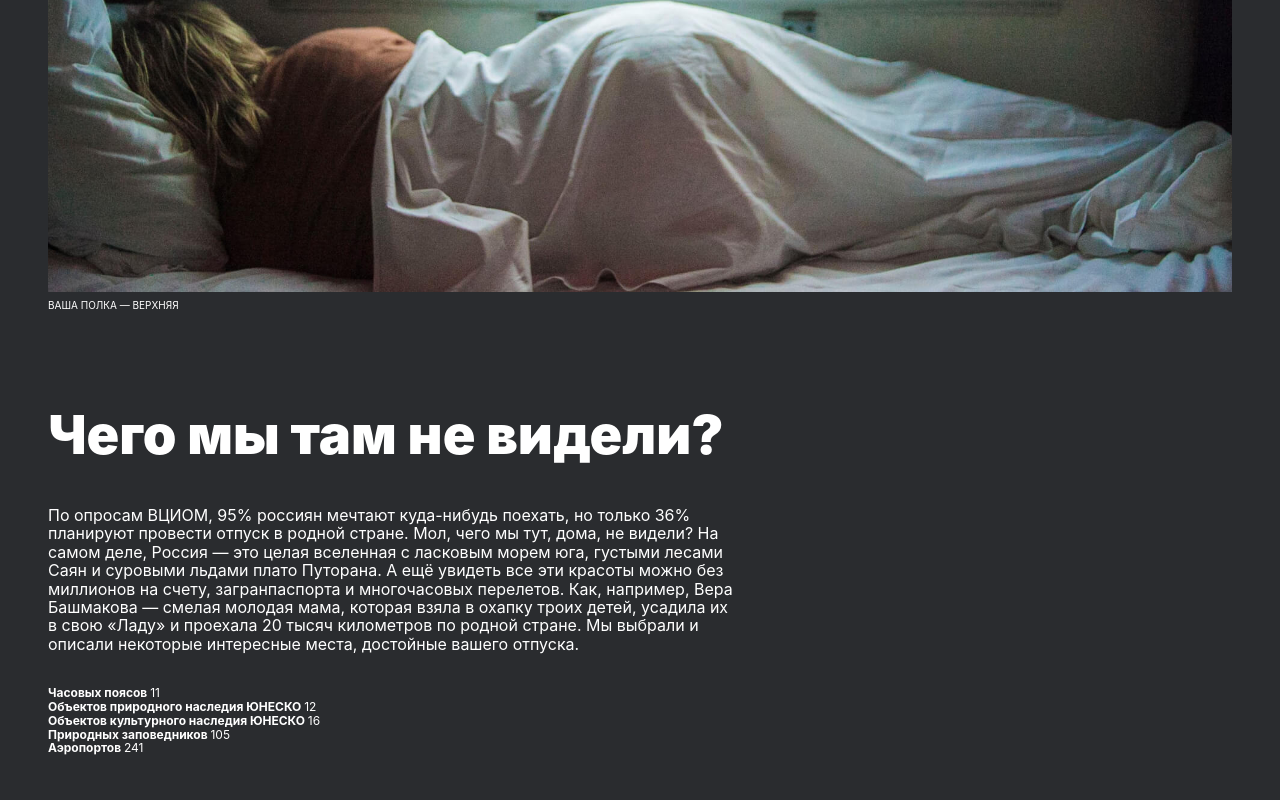
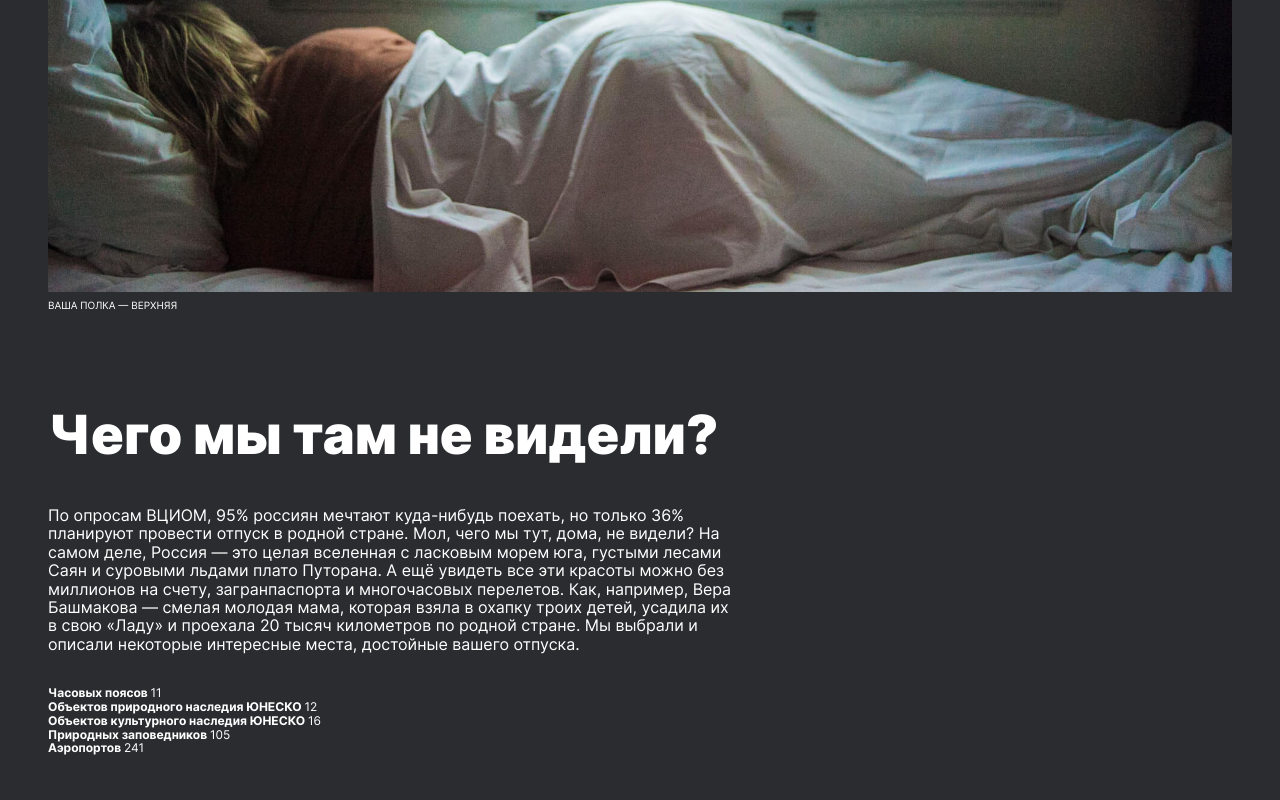
Before and after one commit to igoKas/russian-travel, a plain HTML site: page index.html in a window 1280 px wide. Shown: the part 956-1756 px from the top of the page. Drawn offline with Linux system fonts and the light colour scheme; the site is published under a folder, as on GitHub Pages, so addresses that start at the root find nothing.

Commit message:
Исправлены пути к шрифтам

```diff
--- a/blocks/root/root.css
+++ b/blocks/root/root.css
@@ -3,8 +3,8 @@
 	font-style:  normal;
 	font-weight: 400;
 	font-display: swap;
-	src: url("/fonts/Inter-Regular.woff2") format("woff2"),
-		 url("/fonts/Inter-Regular.woff") format("woff");
+	src: url("../../fonts/Inter-Regular.woff2") format("woff2"),
+		 url("../../fonts/Inter-Regular.woff") format("woff");
 }
 
 @font-face {
@@ -12,8 +12,8 @@
 	font-style:  normal;
 	font-weight: 700;
 	font-display: swap;
-	src: url("/fonts/Inter-Bold.woff2") format("woff2"),
-		 url("/fonts/Inter-Bold.woff") format("woff");
+	src: url("../../fonts/Inter-Bold.woff2") format("woff2"),
+		 url("../../fonts/Inter-Bold.woff") format("woff");
 }
 
 @font-face {
@@ -21,8 +21,8 @@
 	font-style:  normal;
 	font-weight: 900;
 	font-display: swap;
-	src: url("/fonts/Inter-Black.woff2") format("woff2"),
-		 url("/fonts/Inter-Black.woff") format("woff");
+	src: url("../../fonts/Inter-Black.woff2") format("woff2"),
+		 url("../../fonts/Inter-Black.woff") format("woff");
 }
 
 .root {
```
